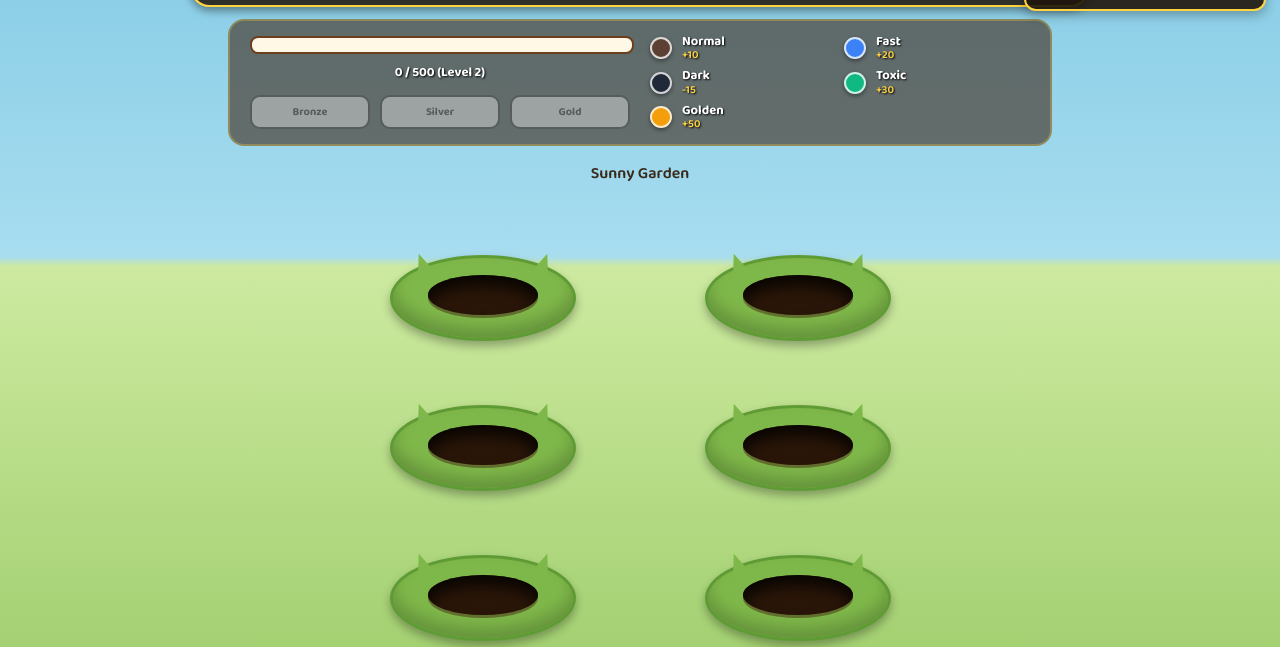
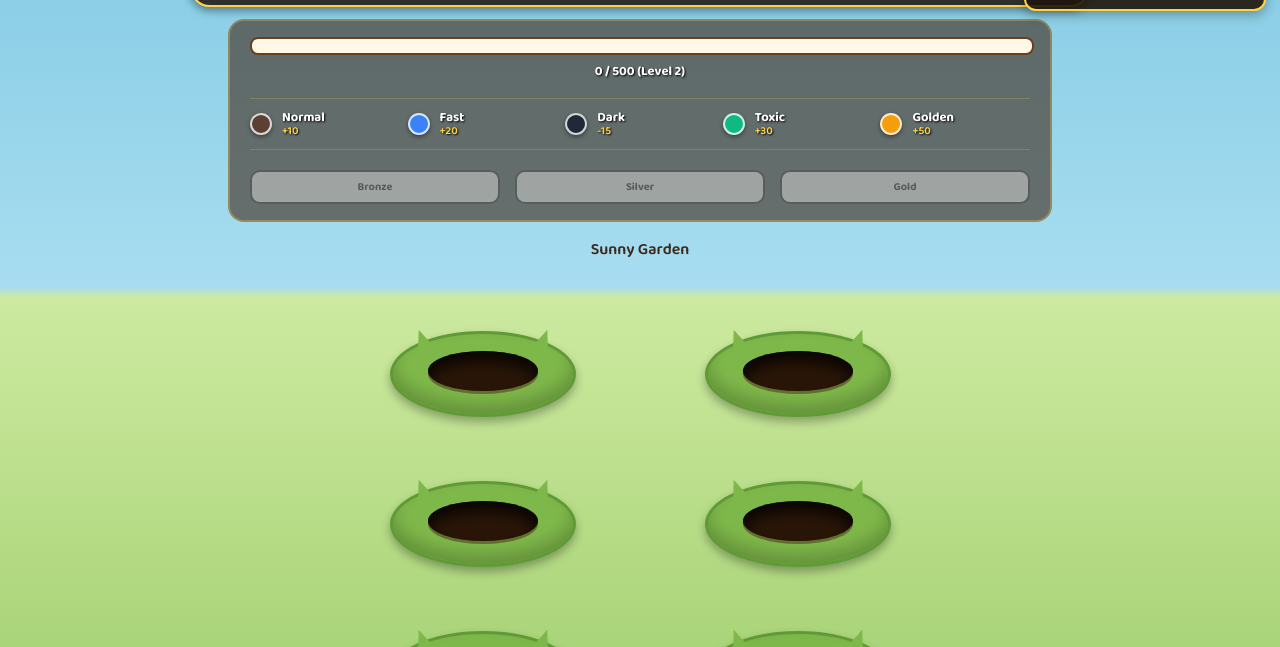
Before and after one commit to TheWasian/Group5-ENGG3000, a plain HTML site: page UI-Code/index.html in a window 1280 px wide. Shown: the part 135-782 px from the top of the page. Drawn offline with Linux system fonts and the light colour scheme; no server answers.

Commit message:
slight update for UI

```diff
--- a/UI-Code/index.html
+++ b/UI-Code/index.html
@@ -100,55 +100,43 @@
       </div>
 
       <section class="game-meta">
-        <div class="meta-column">
+
+        <div class="progress-section">
           <div class="progress-container" aria-label="Level progress">
             <div id="progress-bar"></div>
           </div>
           <p id="progress-text">0 / 500 (Level 2)</p>
-
-          <div id="rewards">
-            <div id="bronze-reward" class="reward locked">
-              <span>Bronze</span>
-            </div>
-            <div id="silver-reward" class="reward locked">
-              <span>Silver</span>
-            </div>
-            <div id="gold-reward" class="reward locked"><span>Gold</span></div>
-          </div>
         </div>
 
         <div id="mole-legend" aria-label="Mole types">
           <div class="legend-item">
             <span class="mini-mole normal-mini"></span>
-            <span class="legend-text"
-              ><strong>Normal</strong><small>+10</small></span
-            >
+            <span class="legend-text"><strong>Normal</strong><small>+10</small></span>
           </div>
           <div class="legend-item">
             <span class="mini-mole speedy-mini"></span>
-            <span class="legend-text"
-              ><strong>Fast</strong><small>+20</small></span
-            >
+            <span class="legend-text"><strong>Fast</strong><small>+20</small></span>
           </div>
           <div class="legend-item">
             <span class="mini-mole dark-mini"></span>
-            <span class="legend-text"
-              ><strong>Dark</strong><small>-15</small></span
-            >
+            <span class="legend-text"><strong>Dark</strong><small>-15</small></span>
           </div>
           <div class="legend-item">
             <span class="mini-mole toxic-mini"></span>
-            <span class="legend-text"
-              ><strong>Toxic</strong><small>+30</small></span
-            >
+            <span class="legend-text"><strong>Toxic</strong><small>+30</small></span>
           </div>
           <div class="legend-item">
             <span class="mini-mole golden-mini"></span>
-            <span class="legend-text"
-              ><strong>Golden</strong><small>+50</small></span
-            >
+            <span class="legend-text"><strong>Golden</strong><small>+50</small></span>
           </div>
         </div>
+
+        <div id="rewards">
+          <div id="bronze-reward" class="reward locked"><span>Bronze</span></div>
+          <div id="silver-reward" class="reward locked"><span>Silver</span></div>
+          <div id="gold-reward" class="reward locked"><span>Gold</span></div>
+        </div>
+
       </section>
 
       <div id="level-theme" class="level-theme">
--- a/UI-Code/styles.css
+++ b/UI-Code/styles.css
@@ -194,24 +194,23 @@ h1 {
   letter-spacing: 2px;
 }
 
-/* NEW: Dashboard grid replacing the tall vertical stack */
 .game-meta {
-  display: grid;
-  grid-template-columns: 1fr 1fr;
-  gap: 20px;
-  align-items: center;
+  display: flex;
+  flex-direction: column;
+  gap: 16px;
   background: rgba(62, 39, 23, 0.6);
-  padding: 14px 20px;
+  padding: 16px 20px;
   border-radius: 16px;
   border: 2px solid rgba(255, 210, 63, 0.3);
   margin: 0 auto 15px;
   max-width: 780px;
 }
 
-.meta-column {
+.progress-section {
   display: flex;
   flex-direction: column;
-  gap: 8px;
+  gap: 6px;
+  width: 100%;
 }
 
 .progress-container {
@@ -241,8 +240,9 @@ h1 {
 #rewards {
   display: flex;
   justify-content: space-between;
-  gap: 10px;
+  gap: 15px;
   margin-top: 4px;
+  width: 100%;
 }
 
 .reward {
@@ -279,12 +279,15 @@ h1 {
   100% { transform: scale(1) rotate(0); }
 }
 
-/* NEW: Horizontal compact legend */
 #mole-legend {
   display: grid;
-  grid-template-columns: 1fr 1fr;
+  grid-template-columns: repeat(5, 1fr);
   gap: 8px;
   text-align: left;
+  padding: 12px 0;
+  border-top: 1px solid rgba(255, 210, 63, 0.2);
+  border-bottom: 1px solid rgba(255, 210, 63, 0.2);
+  width: 100%;
 }
 
 .legend-item {
```
